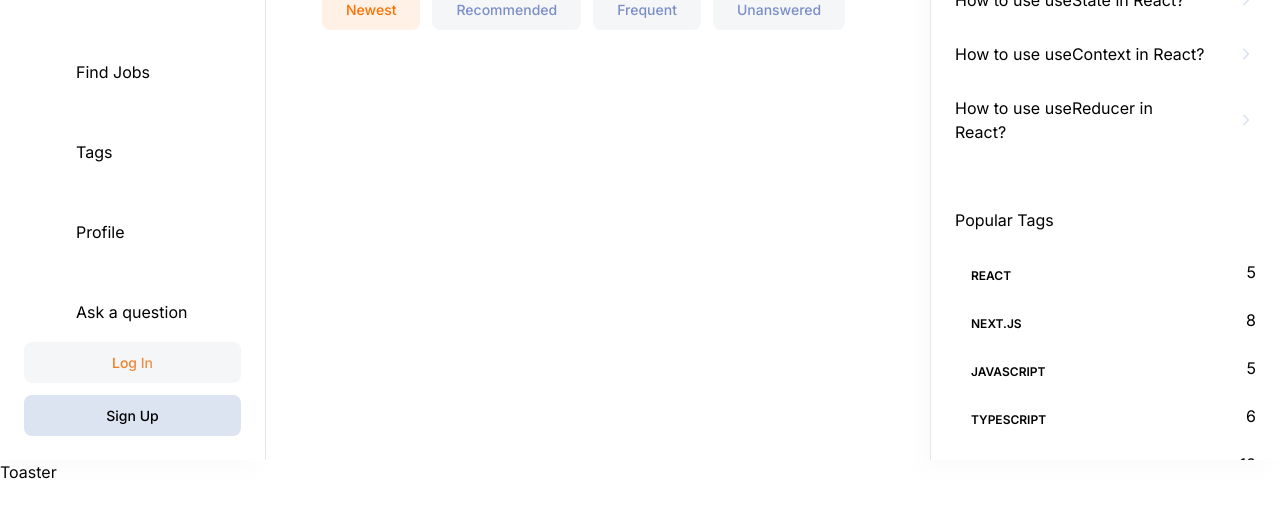
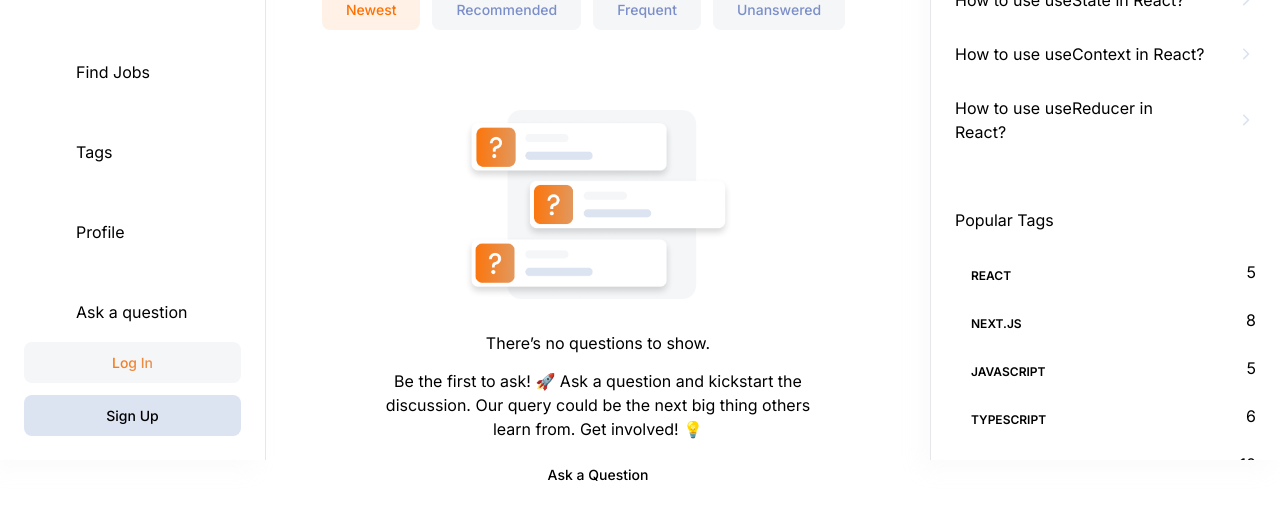
Before and after one commit to ds301056/devOverflow, a Next.js app: page / in a window 1280 px wide. Shown: the part 340-856 px from the top of the page. Before the commit the page ends 824 px from the top, so only its background shows below. Built offline with nearby package versions, Linux system fonts and the light colour scheme; no server answers.

Commit message:
031_in_progress

```diff
--- a/app/(root)/(home)/page.tsx
+++ b/app/(root)/(home)/page.tsx
@@ -1,9 +1,39 @@
 import HomeFilters from '@/components/home/HomeFilters'
 import Filter from '@/components/shared/Filter'
+import NoResult from '@/components/shared/NoResult'
 import LocalSearchbar from '@/components/shared/search/LocalSearchbar'
 import { Button } from '@/components/ui/button'
 import { HomePageFilters } from '@/constants/filters'
 import Link from 'next/link'
+
+const questions = [
+  /*   {
+    _id: 1,
+    tittle: 'Cascading Deletes in SQLAlchemy?',
+    tags: [
+      { _id: 1, name: 'python' },
+      { _id: 2, name: 'sql' },
+    ],
+    author: 'John Doe',
+    upvotes: 10,
+    views: 20,
+    answers: 2,
+    createdAt: '2024-06-14T09:00:00.000Z',
+  },
+  {
+    _id: 2,
+    tittle: 'How to use React Router?',
+    tags: [
+      { _id: 1, name: 'react' },
+      { _id: 2, name: 'router' },
+    ],
+    author: 'Jane Doe',
+    upvotes: 10,
+    views: 20,
+    answers: 2,
+    createdAt: '2024-07-17T09:00:00.000Z',
+  }, */
+]
 
 export default function Home() {
   return (
@@ -35,6 +65,14 @@ export default function Home() {
       </div>
 
       <HomeFilters />
+
+      <div className="mt-10 flex w-full flex-col">
+        {questions.length > 0 ? (
+          questions.map((question) => 'QuestionCard')
+        ) : (
+          <NoResult />
+        )}
+      </div>
     </>
   )
 }
--- a/app/(root)/layout.tsx
+++ b/app/(root)/layout.tsx
@@ -14,7 +14,7 @@ const Layout = ({ children }: { children: React.ReactNode }) => {
         </section>
         <RightSidebar />
       </div>
-      Toaster
+      {/* Toaster Container */}
     </main>
   )
 }
--- a/components/shared/Filter.tsx
+++ b/components/shared/Filter.tsx
@@ -26,13 +26,13 @@ const Filter = ({ filters, otherClasses, containerClasses }: Props) => {
       <Select>
         <SelectTrigger
           className={`${otherClasses}
-        body-regular light-border background-light800_darkgradient text-dark500_light700 border px-5 py-2.5`}
+        body-regular light-border background-light800_darkgradient text-dark500_light700 border px-5 py-2.5 `}
         >
           <div className="line-clamp-1 flex-1 text-left">
             <SelectValue placeholder="Select a Filter" />
           </div>
         </SelectTrigger>
-        <SelectContent>
+        <SelectContent className="background-light800_darkgradient dark:text-light-700">
           <SelectGroup>
             {filters.map((item) => (
               <SelectItem key={item.value} value={item.value}>
--- /dev/null
+++ b/components/shared/NoResult.tsx
@@ -0,0 +1,39 @@
+import Image from 'next/image'
+import React from 'react'
+import { Button } from '../ui/button'
+import Link from 'next/link'
+
+const NoResult = () => {
+  return (
+    <div className="mt-10 flex w-full flex-col items-center justify-center">
+      <Image
+        src="/assets/images/light-illustration.png"
+        alt="No Result illustration"
+        width={270}
+        height={200}
+        className="block object-contain dark:hidden"
+      />
+      <Image
+        src="/assets/images/dark-illustration.png"
+        alt="No Result illustration"
+        width={270}
+        height={200}
+        className="hidden object-contain dark:flex"
+      />
+
+      <h2 className="h2-bold text-dark200_light900 mt-8">
+        There&rsquo;s no questions to show.
+      </h2>
+      <p className="body-regular text-dark500_light700 my-3.5 max-w-md text-center">
+        Be the first to ask! 🚀 Ask a question and kickstart the discussion. Our
+        query could be the next big thing others learn from. Get involved! 💡
+      </p>
+
+      <Link href="">
+        <Button>Ask a Question</Button>
+      </Link>
+    </div>
+  )
+}
+
+export default NoResult
--- a/components/shared/RightSidebar.tsx
+++ b/components/shared/RightSidebar.tsx
@@ -22,7 +22,7 @@ const popularTags = [
 
 const RightSidebar = () => {
   return (
-    <section className="background-light900_dark200 light-border custom-scrollbar sticky right-0 top-0 flex h-screen w-[350px] flex-col overflow-y-auto border-l p-6 pt-36 shadow-light-300 dark:shadow-none max-sm:hidden">
+    <section className="background-light900_dark200 light-border custom-scrollbar sticky right-0 top-0 flex h-screen w-[350px] flex-col overflow-y-auto border-l p-6 pt-36 shadow-light-300 dark:shadow-none max-xl:hidden">
       <div>
         <h3 className="h3-bold text-dark200_light900">Top Questions</h3>
         <div className="mt-7 flex w-full flex-col gap-[30px]">
```
Also changed, not shown: Progress_Report.txt (added), 1 other file (tests, documents, lock files or other folders).
